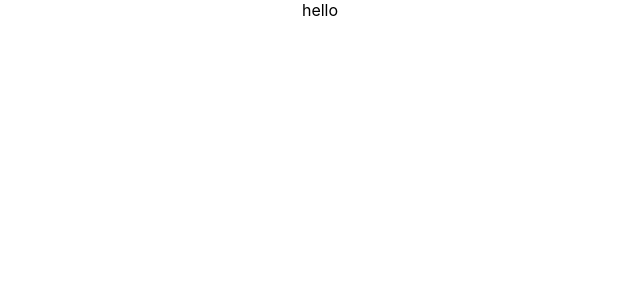
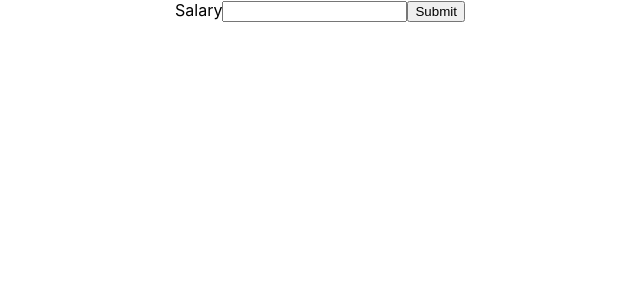
Before and after one commit to cupton15/reality-check, a React (Create React App) app: page / in a window 1280 px wide. Shown: the top 300 px of the page, without its empty margins (320-960 px from the left). Built offline with nearby package versions, Linux system fonts and the light colour scheme.

Commit message:
got a very simple form working

```diff
--- a/package.json
+++ b/package.json
@@ -12,6 +12,7 @@
     "@types/react-dom": "^17.0.0",
     "react": "^17.0.2",
     "react-dom": "^17.0.2",
+    "react-hook-form": "^7.6.6",
     "react-scripts": "4.0.3",
     "typescript": "^4.1.2",
     "web-vitals": "^1.0.1"
--- a/src/components/SalaryCheckForm.tsx
+++ b/src/components/SalaryCheckForm.tsx
@@ -1,7 +1,22 @@
+/* eslint-disable react/jsx-props-no-spreading */
 import React from 'react';
+import { useForm } from 'react-hook-form';
+
+type FormData = {
+  salary: Number;
+};
 
 export default function SalaryCheckForm() {
+  const { register, handleSubmit } = useForm<FormData>();
+  const onSubmit = handleSubmit((data) => console.log(data));
+
   return (
-    <span>hello</span>
+    <form onSubmit={onSubmit}>
+      <label htmlFor="salary-input">
+        Salary
+        <input id="salary-input" type="number" {...register('salary')} />
+      </label>
+      <input type="submit" />
+    </form>
   );
 }
```
Also changed, not shown: 2 other files (tests, documents, lock files or other folders).
